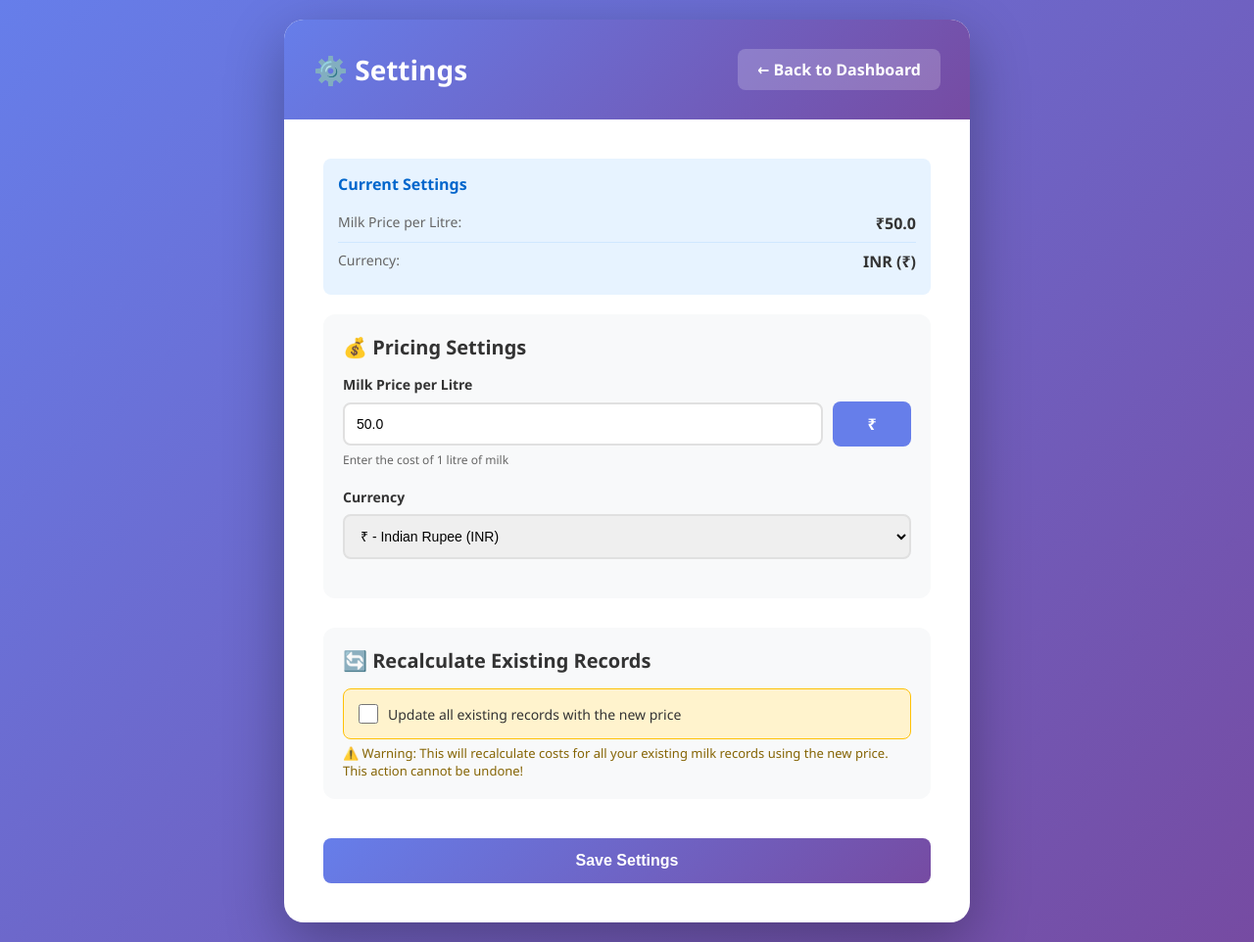
After one commit to AbhishekMitra-AIT/home_milk_calculator, a Flask app: page /settings in a window 1280 px wide. The commit adds this page. Shown: the whole page at 98% size. Run offline with Flask 3, Linux system fonts and the light colour scheme; a user stored in the database is signed in.

Commit message:
updating app.py readme.md index.html and others
- adding development environment flow diagram png to assets and linked with readme.md.
- added python file for updating db with user settings.
- updating index.html with settings button and enhanced GUI.
- adding settings.html.
- updating app.py

```diff
--- a/app.py
+++ b/app.py
@@ -4,7 +4,7 @@ from sqlalchemy.orm import DeclarativeBase, Mapped, mapped_column, relationship
 from sqlalchemy import Integer, String, Float, Boolean, DateTime, ForeignKey
 import datetime as dt, os, secrets
 from collections import defaultdict
-import requests, smtplib
+import smtplib
 from dotenv import load_dotenv
 from werkzeug.security import generate_password_hash, check_password_hash
 from authlib.integrations.flask_client import OAuth
@@ -16,8 +16,7 @@ from email.mime.multipart import MIMEMultipart
 # Load environment variables
 load_dotenv()
 
-# how initialise the db object, define your model,
-# and create the table. Database setup
+# Database setup
 class Base(DeclarativeBase):
     pass
 
@@ -32,7 +31,6 @@ app.config["SECRET_KEY"] = os.environ.get("SECRET_KEY") or secrets.token_hex(32)
 DATABASE_URL = os.environ.get("DATABASE_URL")
 if DATABASE_URL:
     # Railway/Production: Use PostgreSQL
-    # Fix for Railway's postgres:// vs postgresql:// issue
     if DATABASE_URL.startswith("postgres://"):
         DATABASE_URL = DATABASE_URL.replace("postgres://", "postgresql://", 1)
     app.config["SQLALCHEMY_DATABASE_URI"] = DATABASE_URL
@@ -44,8 +42,8 @@ else:
 
 app.config["SQLALCHEMY_TRACK_MODIFICATIONS"] = False
 app.config["SQLALCHEMY_ENGINE_OPTIONS"] = {
-    "pool_pre_ping": True,  # Verify connections before using
-    "pool_recycle": 300,    # Recycle connections after 5 minutes
+    "pool_pre_ping": True,
+    "pool_recycle": 300,
 }
 
 # Email Configuration
@@ -95,6 +93,11 @@ class User(db.Model):
     email_verified: Mapped[bool] = mapped_column(Boolean, default=False)
     created_at: Mapped[dt.datetime] = mapped_column(DateTime, default=dt.datetime.utcnow)
 
+    # User settings
+    milk_price_per_litre: Mapped[float] = mapped_column(Float, default=50.0)
+    currency: Mapped[str] = mapped_column(String(10), default='INR')
+    currency_symbol: Mapped[str] = mapped_column(String(5), default='₹')
+
     # Relationship to Milk records
     milk_records = relationship('Milk', back_populates='user', cascade='all, delete-orphan')
 
@@ -120,6 +123,27 @@ with app.app_context():
     try:
         db.create_all()
         print("✓ Database tables created/verified successfully")
+
+        # Auto-migrate: Add settings columns if they don't exist
+        from sqlalchemy import text, inspect
+        inspector = inspect(db.engine)
+
+        # Only for PostgreSQL (check if user table exists)
+        tables = inspector.get_table_names()
+        if 'user' in tables:
+            columns = [col['name'] for col in inspector.get_columns('user')]
+
+            if 'milk_price_per_litre' not in columns:
+                db.session.execute(text('ALTER TABLE "user" ADD COLUMN milk_price_per_litre FLOAT DEFAULT 50.0'))
+                print("✓ Added milk_price_per_litre column")
+            if 'currency' not in columns:
+                db.session.execute(text("ALTER TABLE \"user\" ADD COLUMN currency VARCHAR(10) DEFAULT 'INR'"))
+                print("✓ Added currency column")
+            if 'currency_symbol' not in columns:
+                db.session.execute(text("ALTER TABLE \"user\" ADD COLUMN currency_symbol VARCHAR(5) DEFAULT '₹'"))
+                print("✓ Added currency_symbol column")
+            db.session.commit()
+
     except Exception as e:
         print(f"✗ Database initialization error: {e}")
 
@@ -280,7 +304,7 @@ def register():
         if send_verification_email(email, token):
             flash('Registration successful! Please check your email to verify your account.', 'success')
         else:
-            flash('Registration successful! However, verification email could not be sent. Please contact support.', 'warning')
+            flash('Registration successful! However, verification email could not be sent.', 'warning')
 
         return redirect(url_for('login'))
 
@@ -394,6 +418,11 @@ def home():
     user_id = session.get('user_id')
 
     with app.app_context():
+        user = db.session.get(User, user_id)
+        if not user:
+            flash('User not found', 'error')
+            return redirect(url_for('logout'))
+
         result = db.session.execute(
             db.select(Milk)
             .filter_by(user_id=user_id)
@@ -419,7 +448,8 @@ def home():
                          sorted_months=sorted_months,
                          monthly_totals=monthly_totals,
                          total=total_cost_all,
-                         username=session.get('username'))
+                         username=session.get('username'),
+                         currency_symbol=user.currency_symbol)
 
 
 @app.route("/edit", methods=["GET", "POST"])
@@ -451,7 +481,9 @@ def edit():
         except (ValueError, TypeError):
             return redirect(url_for("home"))
 
-        new_cost = new_qty * 50.0
+        user = db.session.get(User, user_id)
+        milk_price = user.milk_price_per_litre if user else 50.0
+        new_cost = new_qty * milk_price
 
         milk_record.milk_qty = new_qty
         milk_record.cost = new_cost
@@ -503,6 +535,9 @@ def add():
     user_id = session.get('user_id')
 
     if request.method == "POST":
+        user = db.session.get(User, user_id)
+        milk_price = user.milk_price_per_litre if user else 50.0
+
         milk_qty_raw = request.form.get("number", "0")
         try:
             milk_qty = float(milk_qty_raw)
@@ -510,7 +545,7 @@ def add():
             flash('Invalid milk quantity', 'error')
             return redirect(url_for('add'))
 
-        cost = milk_qty * 50.0
+        cost = milk_qty * milk_price
 
         date_raw = request.form.get("date")
         if date_raw:
@@ -554,5 +589,69 @@ def add():
         return render_template("add.html")
 
 
+@app.route('/settings', methods=['GET', 'POST'])
+@login_required
+def settings():
+    user_id = session.get('user_id')
+    user = db.session.get(User, user_id)
+
+    if not user:
+        flash('User not found', 'error')
+        return redirect(url_for('home'))
+
+    if request.method == 'POST':
+        milk_price = request.form.get('milk_price')
+        currency = request.form.get('currency', 'INR')
+        currency_symbol = request.form.get('currency_symbol', '₹')
+        recalculate = request.form.get('recalculate') == 'yes'
+
+        try:
+            new_price = float(milk_price)
+            if new_price <= 0:
+                flash('Milk price must be greater than 0', 'error')
+                return redirect(url_for('settings'))
+
+            old_price = user.milk_price_per_litre
+
+            user.milk_price_per_litre = new_price
+            user.currency = currency
+            user.currency_symbol = currency_symbol
+            db.session.commit()
+
+            if recalculate and old_price != new_price:
+                milk_records = db.session.execute(
+                    db.select(Milk).filter_by(user_id=user_id)
+                ).scalars().all()
+
+                for record in milk_records:
+                    record.cost = record.milk_qty * new_price
+
+                db.session.commit()
+                flash(f'Settings updated! Recalculated {len(milk_records)} records with new price.', 'success')
+            else:
+                flash('Settings updated successfully!', 'success')
+
+            return redirect(url_for('home'))
+
+        except (ValueError, TypeError):
+            flash('Invalid milk price', 'error')
+            return redirect(url_for('settings'))
+
+    currencies = [
+        {'code': 'INR', 'symbol': '₹', 'name': 'Indian Rupee'},
+        {'code': 'USD', 'symbol': '$', 'name': 'US Dollar'},
+        {'code': 'EUR', 'symbol': '€', 'name': 'Euro'},
+        {'code': 'GBP', 'symbol': '£', 'name': 'British Pound'},
+        {'code': 'JPY', 'symbol': '¥', 'name': 'Japanese Yen'},
+        {'code': 'AUD', 'symbol': 'A$', 'name': 'Australian Dollar'},
+        {'code': 'CAD', 'symbol': 'C$', 'name': 'Canadian Dollar'},
+        {'code': 'CHF', 'symbol': 'Fr', 'name': 'Swiss Franc'},
+        {'code': 'CNY', 'symbol': '¥', 'name': 'Chinese Yuan'},
+        {'code': 'AED', 'symbol': 'د.إ', 'name': 'UAE Dirham'},
+    ]
+
+    return render_template('settings.html', user=user, currencies=currencies)
+
+
 if __name__ == "__main__":
     app.run(host='0.0.0.0', port=5000, debug=True)
--- /dev/null
+++ b/templates/settings.html
@@ -0,0 +1,298 @@
+<!DOCTYPE html>
+<html lang="en">
+<head>
+    <meta charset="UTF-8">
+    <meta name="viewport" content="width=device-width, initial-scale=1.0">
+    <title>Settings - Milk Calculator</title>
+    <style>
+        * {
+            margin: 0;
+            padding: 0;
+            box-sizing: border-box;
+        }
+        body {
+            font-family: 'Segoe UI', Tahoma, Geneva, Verdana, sans-serif;
+            background: linear-gradient(135deg, #667eea 0%, #764ba2 100%);
+            min-height: 100vh;
+            padding: 20px;
+        }
+        .container {
+            max-width: 700px;
+            margin: 0 auto;
+            background: white;
+            border-radius: 20px;
+            box-shadow: 0 20px 60px rgba(0,0,0,0.3);
+            overflow: hidden;
+        }
+        .header {
+            background: linear-gradient(135deg, #667eea 0%, #764ba2 100%);
+            padding: 30px;
+            color: white;
+            display: flex;
+            justify-content: space-between;
+            align-items: center;
+        }
+        .header h1 {
+            font-size: 28px;
+        }
+        .back-btn {
+            background: rgba(255,255,255,0.2);
+            color: white;
+            padding: 10px 20px;
+            text-decoration: none;
+            border-radius: 8px;
+            transition: all 0.3s;
+            font-weight: 600;
+        }
+        .back-btn:hover {
+            background: rgba(255,255,255,0.3);
+        }
+        .content {
+            padding: 40px;
+        }
+        .alert {
+            padding: 12px;
+            border-radius: 8px;
+            margin-bottom: 20px;
+            font-size: 14px;
+        }
+        .alert-success {
+            background: #d4edda;
+            color: #155724;
+            border: 1px solid #c3e6cb;
+        }
+        .alert-error {
+            background: #f8d7da;
+            color: #721c24;
+            border: 1px solid #f5c6cb;
+        }
+        .form-section {
+            margin-bottom: 30px;
+            padding: 20px;
+            background: #f8f9fa;
+            border-radius: 12px;
+        }
+        .form-section h2 {
+            color: #333;
+            font-size: 20px;
+            margin-bottom: 15px;
+            display: flex;
+            align-items: center;
+            gap: 10px;
+        }
+        .form-group {
+            margin-bottom: 20px;
+        }
+        label {
+            display: block;
+            margin-bottom: 8px;
+            font-weight: 600;
+            color: #333;
+            font-size: 14px;
+        }
+        .input-group {
+            display: flex;
+            gap: 10px;
+            align-items: center;
+        }
+        input[type="number"],
+        input[type="text"],
+        select {
+            width: 100%;
+            padding: 12px;
+            border: 2px solid #e0e0e0;
+            border-radius: 8px;
+            font-size: 14px;
+            transition: border-color 0.3s;
+        }
+        input:focus,
+        select:focus {
+            outline: none;
+            border-color: #667eea;
+        }
+        .currency-preview {
+            padding: 12px 20px;
+            background: #667eea;
+            color: white;
+            border-radius: 8px;
+            font-weight: 600;
+            min-width: 80px;
+            text-align: center;
+        }
+        .checkbox-group {
+            display: flex;
+            align-items: center;
+            gap: 10px;
+            padding: 15px;
+            background: #fff3cd;
+            border-radius: 8px;
+            border: 1px solid #ffc107;
+        }
+        .checkbox-group input[type="checkbox"] {
+            width: 20px;
+            height: 20px;
+            cursor: pointer;
+        }
+        .checkbox-group label {
+            margin: 0;
+            font-weight: normal;
+            cursor: pointer;
+        }
+        .help-text {
+            font-size: 12px;
+            color: #666;
+            margin-top: 5px;
+        }
+        .warning-text {
+            font-size: 13px;
+            color: #856404;
+            margin-top: 5px;
+        }
+        .btn {
+            width: 100%;
+            padding: 14px;
+            border: none;
+            border-radius: 8px;
+            font-size: 16px;
+            font-weight: 600;
+            cursor: pointer;
+            transition: all 0.3s;
+            margin-top: 10px;
+        }
+        .btn-primary {
+            background: linear-gradient(135deg, #667eea 0%, #764ba2 100%);
+            color: white;
+        }
+        .btn-primary:hover {
+            transform: translateY(-2px);
+            box-shadow: 0 10px 20px rgba(102, 126, 234, 0.4);
+        }
+        .current-settings {
+            background: #e7f3ff;
+            padding: 15px;
+            border-radius: 8px;
+            margin-bottom: 20px;
+        }
+        .current-settings h3 {
+            color: #0066cc;
+            font-size: 16px;
+            margin-bottom: 10px;
+        }
+        .setting-item {
+            display: flex;
+            justify-content: space-between;
+            padding: 8px 0;
+            border-bottom: 1px solid #d0e7ff;
+        }
+        .setting-item:last-child {
+            border-bottom: none;
+        }
+        .setting-label {
+            color: #666;
+            font-size: 14px;
+        }
+        .setting-value {
+            font-weight: 600;
+            color: #333;
+        }
+    </style>
+</head>
+<body>
+    <div class="container">
+        <div class="header">
+            <h1>⚙️ Settings</h1>
+            <a href="{{ url_for('home') }}" class="back-btn">← Back to Dashboard</a>
+        </div>
+
+        <div class="content">
+    {% with messages = get_flashed_messages(with_categories=true) %}
+        {% if messages %}
+        {% for category, message in messages %}
+            <div class="alert alert-{{ category }}">{{ message }}</div>
+        {% endfor %}
+        {% endif %}
+    {% endwith %}
+
+            <div class="current-settings">
+                <h3>Current Settings</h3>
+                <div class="setting-item">
+                    <span class="setting-label">Milk Price per Litre:</span>
+                    <span class="setting-value">{{ user.currency_symbol }}{{ user.milk_price_per_litre }}</span>
+                </div>
+                <div class="setting-item">
+                    <span class="setting-label">Currency:</span>
+                    <span class="setting-value">{{ user.currency }} ({{ user.currency_symbol }})</span>
+                </div>
+            </div>
+
+            <form method="POST" action="{{ url_for('settings') }}">
+                <div class="form-section">
+                    <h2>💰 Pricing Settings</h2>
+
+                    <div class="form-group">
+                        <label for="milk_price">Milk Price per Litre</label>
+                        <div class="input-group">
+                            <input type="number"
+                                   id="milk_price"
+                                   name="milk_price"
+                                   step="0.01"
+                                   min="0.01"
+                                   value="{{ user.milk_price_per_litre }}"
+                                   required>
+                            <div class="currency-preview">{{ user.currency_symbol }}</div>
+                        </div>
+                        <div class="help-text">Enter the cost of 1 litre of milk</div>
+                    </div>
+
+                    <div class="form-group">
+                        <label for="currency">Currency</label>
+                        <select id="currency" name="currency" onchange="updateCurrencySymbol()">
+                            {% for curr in currencies %}
+                            <option value="{{ curr.code }}"
+                                    data-symbol="{{ curr.symbol }}"
+                                    {% if curr.code == user.currency %}selected{% endif %}>
+                                {{ curr.symbol }} - {{ curr.name }} ({{ curr.code }})
+                            </option>
+                            {% endfor %}
+                        </select>
+                    </div>
+
+                    <input type="hidden" id="currency_symbol" name="currency_symbol" value="{{ user.currency_symbol }}">
+                </div>
+
+                <div class="form-section">
+                    <h2>🔄 Recalculate Existing Records</h2>
+
+                    <div class="checkbox-group">
+                        <input type="checkbox"
+                               id="recalculate"
+                               name="recalculate"
+                               value="yes">
+                        <label for="recalculate">
+                            Update all existing records with the new price
+                        </label>
+                    </div>
+                    <div class="warning-text">
+                        ⚠️ Warning: This will recalculate costs for all your existing milk records using the new price. This action cannot be undone!
+                    </div>
+                </div>
+
+                <button type="submit" class="btn btn-primary">Save Settings</button>
+            </form>
+        </div>
+    </div>
+
+    <script>
+        function updateCurrencySymbol() {
+            const select = document.getElementById('currency');
+            const selectedOption = select.options[select.selectedIndex];
+            const symbol = selectedOption.getAttribute('data-symbol');
+            document.getElementById('currency_symbol').value = symbol;
+
+            // Update preview
+            const preview = document.querySelector('.currency-preview');
+            preview.textContent = symbol;
+        }
+    </script>
+</body>
+</html>
```
Also changed, not shown: add_user_settings.py (added, +149 -0 lines), templates/index.html (+130 -19 lines), README.md, assets/dev_env.png (added).
